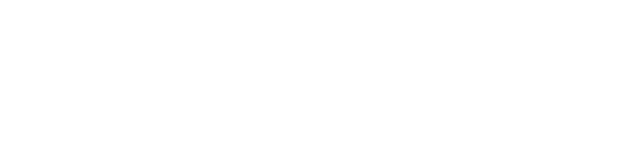
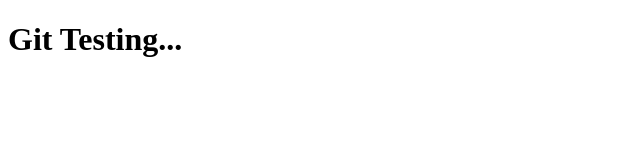
Before and after one commit to JamesThomas19/Git-Test, a plain HTML site: page index.html in a window 1280 px wide. Shown: the whole page, without its empty margins (0-640 px from the left). Drawn offline with Linux system fonts and the light colour scheme.

Commit message:
adding h1 tag

```diff
--- a/index.html
+++ b/index.html
@@ -6,6 +6,6 @@
   <title>Document</title>
 </head>
 <body>
-
+  <h1>Git Testing...</h1>
 </body>
 </html>
```
